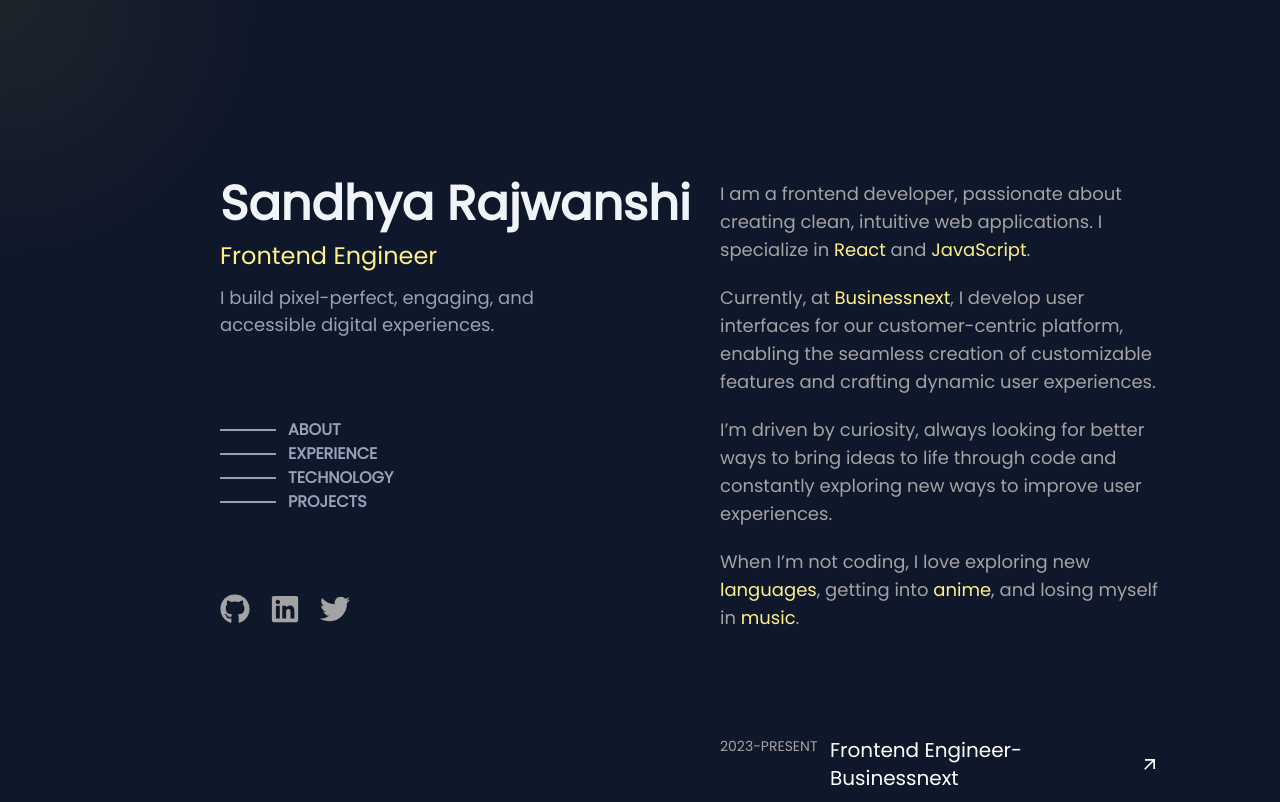
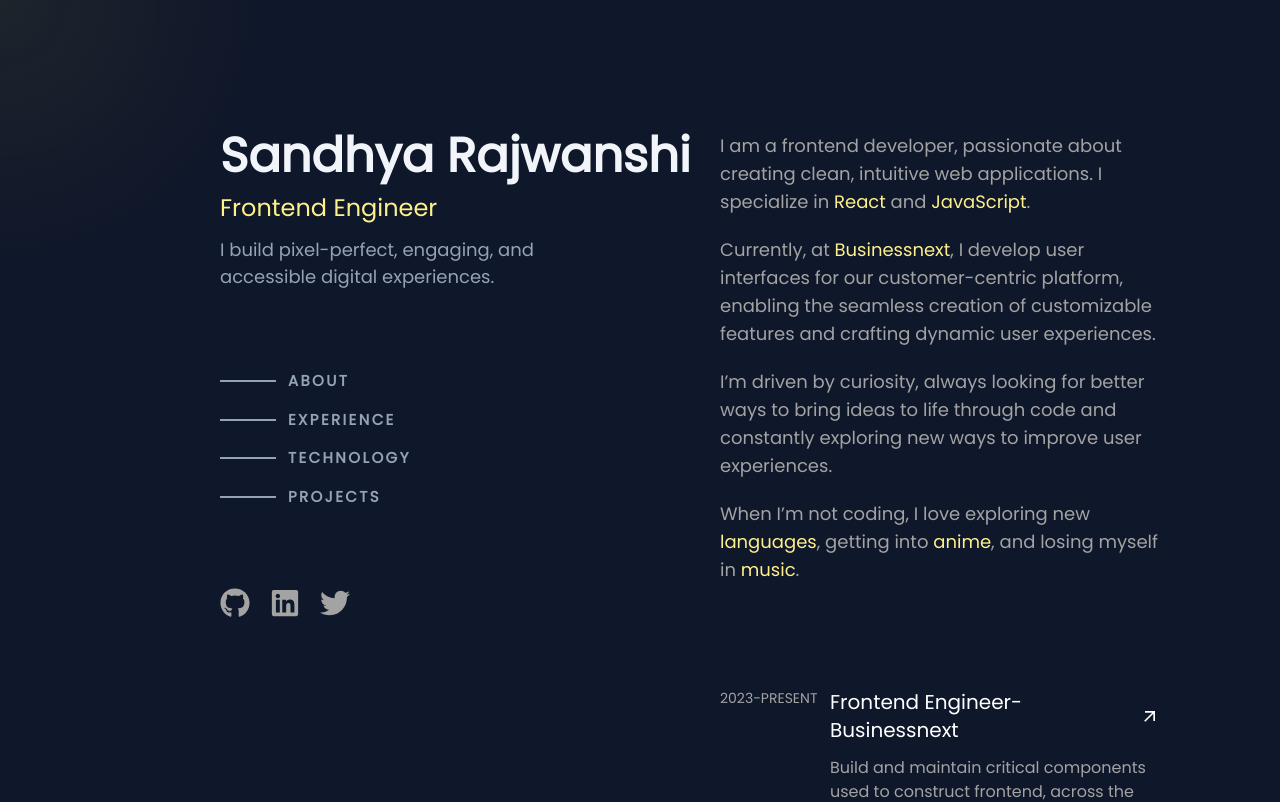
Before and after one commit to SandhyaR1007/sandhya-dev, a Next.js app: page / in a window 1280 px wide. Shown: the top 802 px of the page. Built offline with nearby package versions, Linux system fonts and the light colour scheme.

Commit message:
update: Navbar

```diff
--- a/app/globals.css
+++ b/app/globals.css
@@ -2,6 +2,9 @@
 @tailwind components;
 @tailwind utilities;
 
+html {
+  scroll-behavior: smooth;
+}
 body {
   background-color: #0f172a;
   color: #f1f5f9;
--- a/app/page.tsx
+++ b/app/page.tsx
@@ -1,4 +1,4 @@
-import GlowEffect from "@/components/GlowEffect";
+import GlowEffect from "@/components/ui/GlowEffect";
 import HeaderComponent from "@/components/HeaderComponent";
 import MainComponent from "@/components/MainComponent";
 
@@ -6,7 +6,7 @@
   return (
     <>
       <GlowEffect />
-      <div className="flex justify-center md:px-40 md:py-40 relative scroll-smooth">
+      <div className="flex justify-center md:px-40 md:py-28 relative scroll-smooth">
         <HeaderComponent />
         <MainComponent />
       </div>
--- a/components/About.tsx
+++ b/components/About.tsx
@@ -1,6 +1,9 @@
 const About = () => {
   return (
-    <div className="text-lg flex flex-col gap-5 p-5 text-neutral-400">
+    <div
+      className="text-lg flex flex-col gap-5 p-5 text-neutral-400"
+      id="about"
+    >
       <p>
         I am a frontend developer, passionate about creating clean, intuitive
         web applications. I specialize in{" "}
--- a/components/Experience.tsx
+++ b/components/Experience.tsx
@@ -1,10 +1,10 @@
 import React from "react";
 import { MdArrowOutward } from "react-icons/md";
-import { Card } from "./Card";
+import { Card } from "./ui/Card";
 
 const Experience = () => {
   return (
-    <div>
+    <div id="experience">
       {exps.map((ex) => (
         <Card {...ex} />
       ))}
--- a/components/HeaderComponent.tsx
+++ b/components/HeaderComponent.tsx
@@ -1,3 +1,4 @@
+import Navbar from "./Navbar";
 import Socials from "./Socials";
 
 const HeaderComponent = () => {
@@ -10,39 +11,9 @@
           I build pixel-perfect, engaging, and accessible digital experiences.{" "}
         </p>
       </section>
-      <nav>
-        <a
-          href="#about"
-          className="flex  items-center gap-3 active:text-white text-slate-400"
-        >
-          <p className="w-14 h-0.5 bg-slate-400 " />
-          <p className="text-[16px] font-semibold text-slate-400">ABOUT</p>
-        </a>
-        <a
-          href="#experience"
-          className="flex  items-center gap-3 active:text-white text-slate-400"
-        >
-          <p className="w-14 h-0.5 bg-slate-400" />
-          <p className="text-[16px] font-semibold text-slate-400">EXPERIENCE</p>
-        </a>
-        <a
-          href="#technology"
-          className="flex  items-center gap-3 active:text-white text-slate-400"
-        >
-          <p className="w-14 h-0.5 bg-slate-400" />
-          <p className="text-[16px] font-semibold ">TECHNOLOGY</p>
-        </a>
-        <a
-          href="#projects"
-          className="flex  items-center gap-3 active:text-white text-slate-400"
-        >
-          <p className="w-14 h-0.5 bg-slate-400" />
-          <p className="text-[16px] font-semibold ">PROJECTS</p>
-        </a>
-      </nav>
-      <section>
-        <Socials />
-      </section>
+      <Navbar />
+
+      <Socials />
     </header>
   );
 };
--- /dev/null
+++ b/components/Navbar.tsx
@@ -0,0 +1,45 @@
+"use client";
+const Navbar = () => {
+  return (
+    <nav className="flex flex-col gap-4">
+      <a
+        href="#about"
+        className="flex  items-center gap-3 active:text-white text-slate-400 "
+      >
+        <p className="w-14 h-0.5 bg-slate-400  navItem" />
+        <p className="text-[15px] font-semibold text-slate-400 tracking-[0.15rem]">
+          ABOUT
+        </p>
+      </a>
+      <a
+        href="#experience"
+        className="flex  items-center gap-3 active:text-white text-slate-400"
+      >
+        <p className="w-14 h-0.5 bg-slate-400" />
+        <p className="text-[15px] font-semibold text-slate-400 tracking-[0.15rem]">
+          EXPERIENCE
+        </p>
+      </a>
+      <a
+        href="#technology"
+        className="flex  items-center gap-3 active:text-white text-slate-400"
+      >
+        <p className="w-14 h-0.5 bg-slate-400" />
+        <p className="text-[15px] font-semibold  tracking-[0.15rem]">
+          TECHNOLOGY
+        </p>
+      </a>
+      <a
+        href="#projects"
+        className="flex  items-center gap-3 active:text-white text-slate-400"
+      >
+        <p className="w-14 h-0.5 bg-slate-400" />
+        <p className="text-[15px] font-semibold  tracking-[0.15rem]">
+          PROJECTS
+        </p>
+      </a>
+    </nav>
+  );
+};
+
+export default Navbar;
--- a/components/Projects.tsx
+++ b/components/Projects.tsx
@@ -1,8 +1,8 @@
-import { Card } from "./Card";
+import { Card } from "./ui/Card";
 
 const Projects = () => {
   return (
-    <div>
+    <div id="projects">
       <div>
         {projects.map((ex) => (
           <Card {...ex} />
```
Also changed, not shown: components/Tech.tsx (deleted), components/ui/Card.tsx (renamed from components/Card.tsx), components/ui/GlowEffect.tsx (renamed from components/GlowEffect.tsx).
